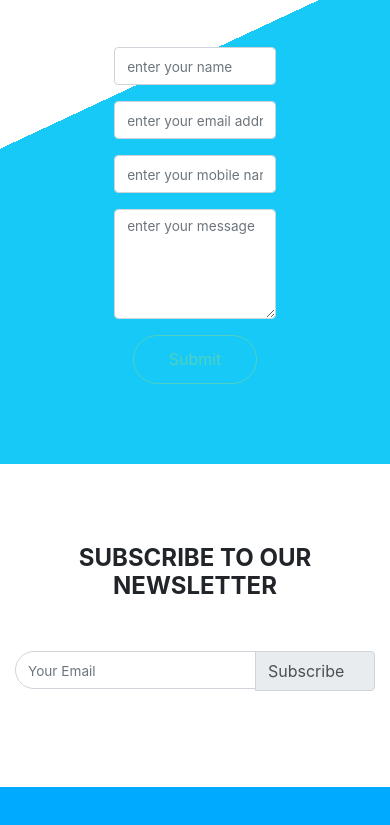
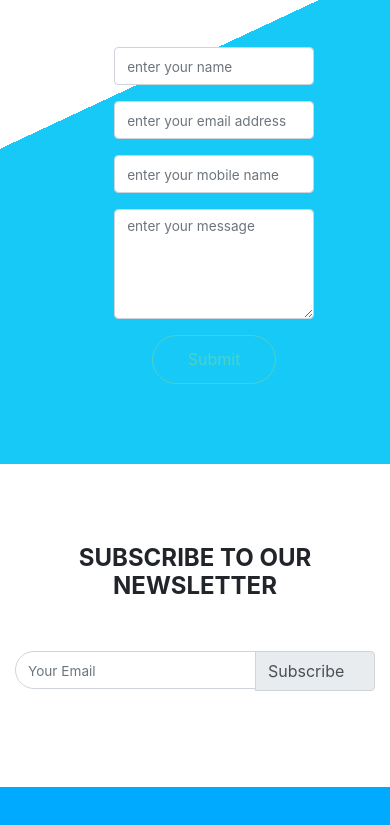
Before and after one commit to mrvyas417/mrvyas417.github.io, a plain HTML site: page index.html in a window 390 px wide. Shown: the part 6739-7564 px from the top of the page. Drawn offline with nearby package versions, Linux system fonts and the light colour scheme.

Commit message:
Update index.html

```diff
--- a/index.html
+++ b/index.html
@@ -462,7 +462,7 @@
 
 
 		<div class="row">
-			<div class="col-lg-8 col-md-8 col-10 offset-lg-2 offset-md-2 offset-1">
+			<div class="col-lg-8 col-md-8 col-12 offset-lg-2 offset-md-2 offset-1">
 				<form action="">
   <div class="form-group">
 
```
